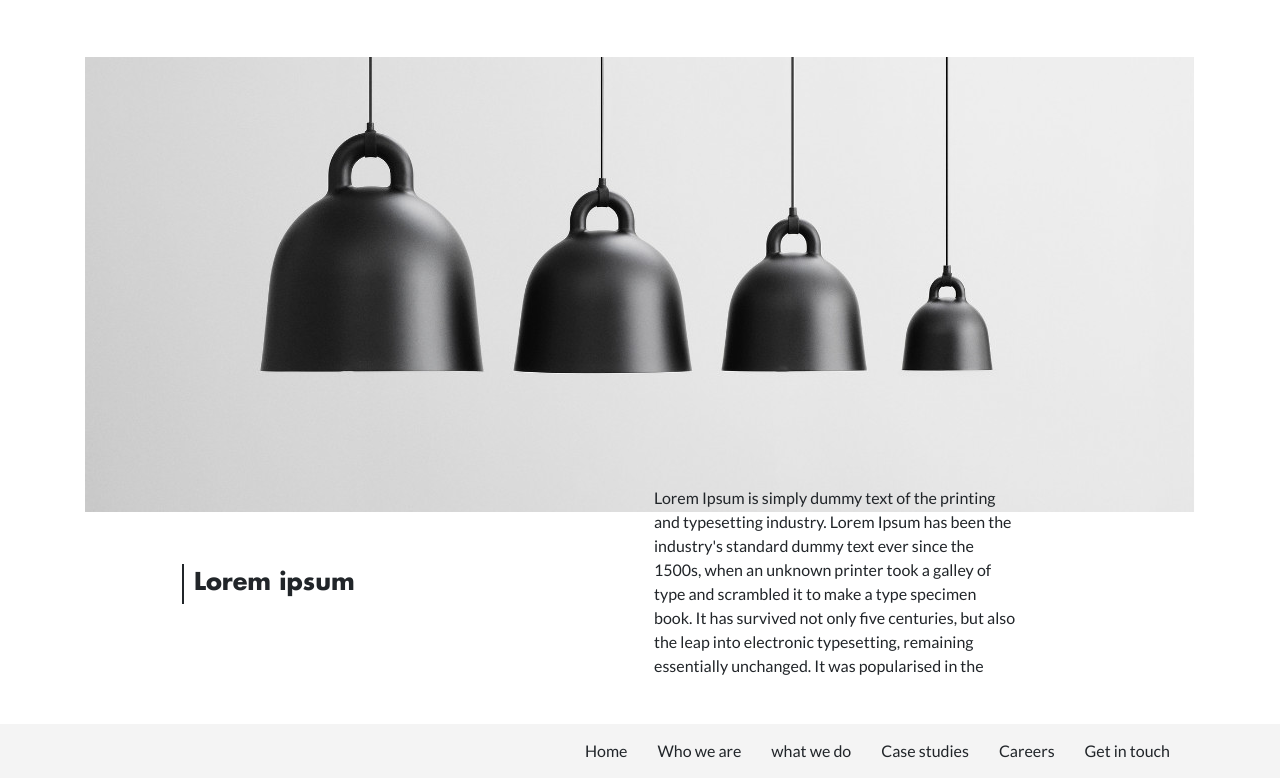
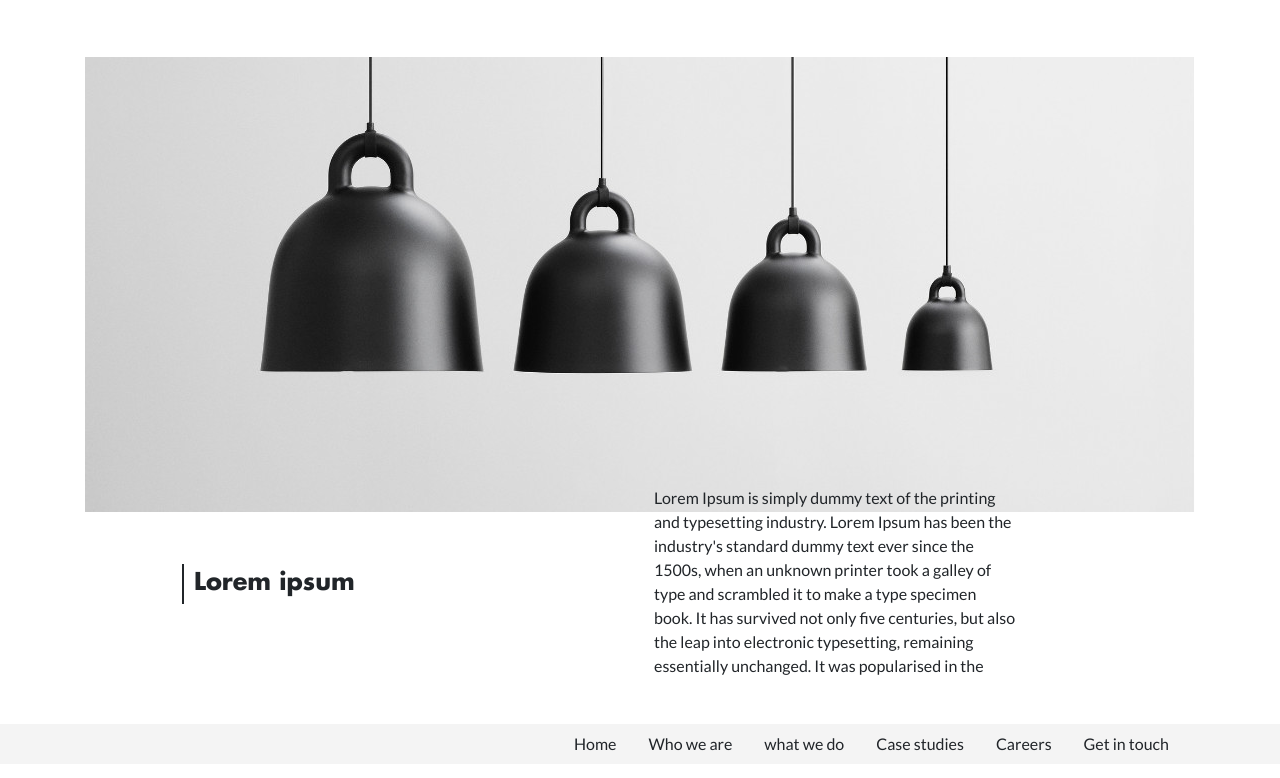
Before and after one commit to tzvika100/Furniture-site, a plain HTML site: page index.html in a window 1280 px wide. Shown: the part 3261-4039 px from the top of the page. Drawn offline with nearby package versions, Linux system fonts and the light colour scheme.

Commit message:
padding 2px 5x

```diff
--- a/index.html
+++ b/index.html
@@ -246,7 +246,7 @@
         </article>
     </div>
         <footer class="site-footer">
-        <div class="container-fluid">
+        <div class="container-fluid background-footer">
 
             <nav class="nav justify-content-end">
                 <li class="nav-item">
--- a/style.css
+++ b/style.css
@@ -125,13 +125,13 @@ img {
 }
 
 /* footer Navs */
-.site-footer .container-fluid{
+.background-footer{
 background-color: #F4F4F4;
 }
 
 .site-footer a{
     color: currentColor;
-    padding:15px;
+    padding:2px 5x;
     font-size:16px;
 }
 .site-footer li:last-child {
```
